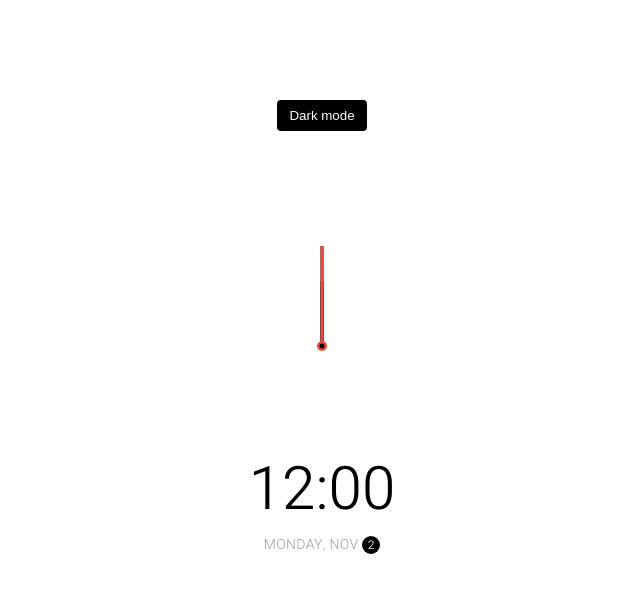
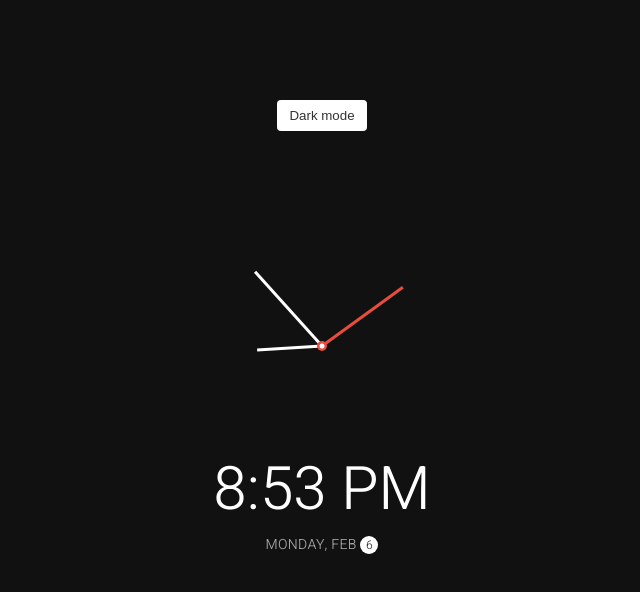
Before and after one commit to nia-ja/Theme-Clock, a plain HTML site: page index.html in a window 1280 px wide. Both pictures are taken after a click on the button "Dark mode". Shown: the whole page, without its empty margins (318-958 px from the left). Drawn offline with Linux system fonts and the light colour scheme.

Commit message:
Functionality done

```diff
--- a/index.html
+++ b/index.html
@@ -17,8 +17,8 @@
         <div class="center-point"></div>
       </div>
 
-      <div class="time">12:00</div>
-      <div class="date">Monday, Nov <span class="circle">2</span></div>
+      <div class="time"></div>
+      <div class="date"></div>
     </div>
 
     <script src="script.js"></script>
--- a/script.js
+++ b/script.js
@@ -0,0 +1,54 @@
+const hourEl = document.querySelector(".hour");
+const minuteEl = document.querySelector(".minute");
+const secondEl = document.querySelector(".second");
+const timeEl = document.querySelector(".time");
+const dateEl = document.querySelector(".date");
+const toggle = document.querySelector(".toggle");
+
+const days = ["Sunday", "Monday", "Tuesday", "Wednesday", "Thursday", "Friday", "Saturday"];
+const months = ["Jan", "Feb", "Mar", "Apr", "May", "Jun", "Jul", "Aug", "Sep", "Oct", "Nov", "Dec"];
+
+// light/dark mode toggle
+
+toggle.addEventListener("click", e => {
+    const html = document.querySelector("html");
+    if (html.classList.contains("dark")) {
+        html.classList.remove("dark");
+        e.target.innerHTML("Light mode");
+    } else {
+        html.classList.add("dark");
+        e.target.innerHTML("Dark mode");
+    }
+})
+
+function setTime() {
+    const time = new Date(); // Mon Feb 06 2023 13:45:56 GMT-0500 (Eastern Standard Time)
+    const month = time.getMonth(); // 1 (=== Feb), zero based
+    const day = time.getDay(); // 1 (=== Monday)
+    const date = time.getDate(); // 6
+    const hours = time.getHours(); // 13
+    const hoursForClock = hours % 12; // 12h based
+    const minutes = time.getMinutes(); // 45
+    const seconds = time.getSeconds(); // 56
+    const ampm = hours >=12 ? "PM" : "AM";
+
+    // hourEl.style.transform = `translate(-50%, -100%) rotate(${scale(hoursForClock, 0, 12, 0, 360)}deg)`
+    // minuteEl.style.transform = `translate(-50%, -100%) rotate(${scale(minutes, 0, 60, 0, 360)}deg)`
+    // secondEl.style.transform = `translate(-50%, -100%) rotate(${scale(seconds, 0, 60, 0, 360)}deg)`
+
+    hourEl.style.transform = `translate(-50%, -100%) rotate(${scale(hoursForClock, 0, 11, 0, 330) + scale(minutes, 0, 59, 0, 29.5)}deg)`
+    minuteEl.style.transform = `translate(-50%, -100%) rotate(${scale(minutes, 0, 59, 0, 354)}deg)`
+    secondEl.style.transform = `translate(-50%, -100%) rotate(${scale(seconds, 0, 59, 0, 354)}deg)`
+
+    timeEl.innerHTML = `${hoursForClock}:${minutes < 10 ? `0${minutes}` : minutes} ${ampm}`
+    dateEl.innerHTML = `${days[day]}, ${months[month]} <span class="circle">${date}</span>`
+
+}
+
+// StackOverflow https://stackoverflow.com/questions/10756313/javascript-jquery-map-a-range-of-numbers-to-another-range-of-numbers
+const scale = (num, in_min, in_max, out_min, out_max) => {
+    return (num - in_min) * (out_max - out_min) / (in_max - in_min) + out_min;
+}
+
+setTime();
+setInterval(setTime, 1000); // update time every second
```
